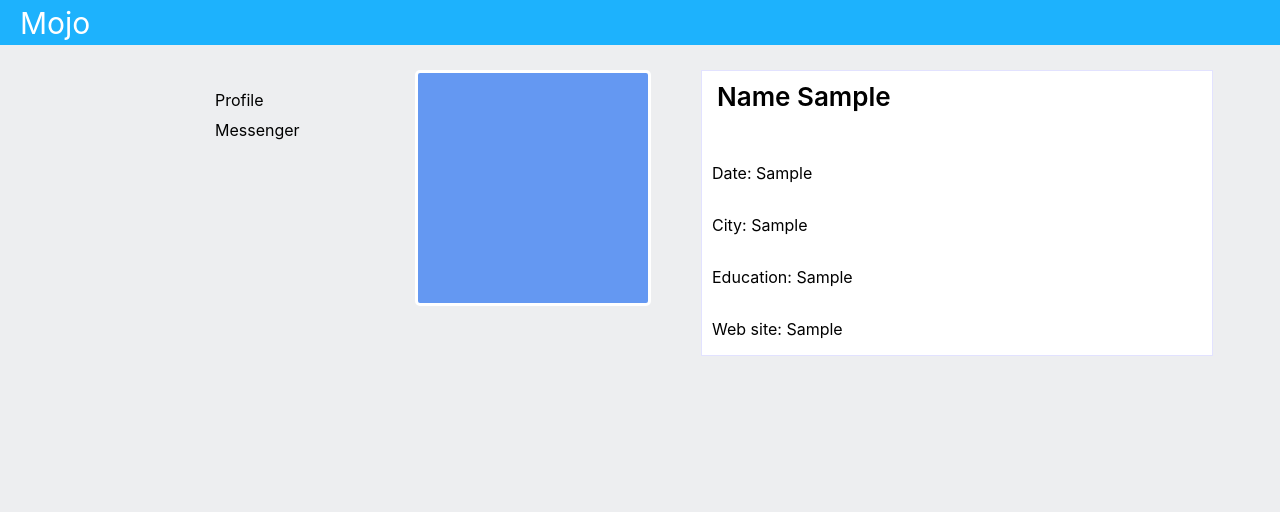
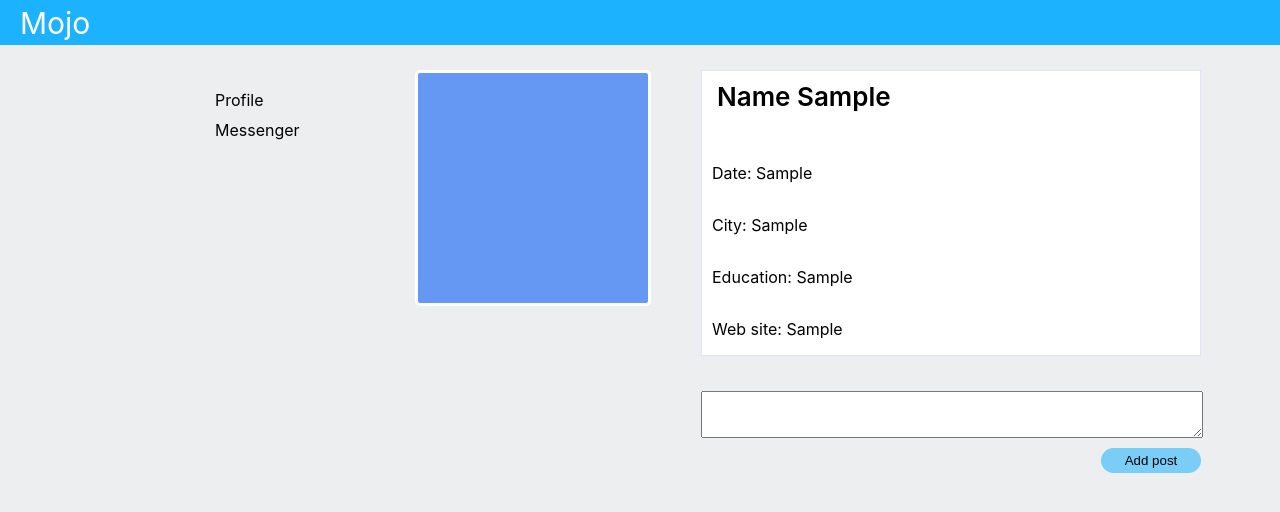
Before and after one commit to HerrWallace/social-network, a React (Create React App) app: page /profile in a window 1280 px wide. Shown: the top 512 px of the page. Built offline with nearby package versions, Linux system fonts and the light colour scheme.

Commit message:
feat: add ProfilePosts component

```diff
--- a/src/App.css
+++ b/src/App.css
@@ -1,6 +1,7 @@
 body {
   background-color: #edeef0;
 }
+
 .App {
   text-align: center;
   display: flex;
--- a/src/Components/MyProfile/MyProfile/MyProfile.module.css
+++ b/src/Components/MyProfile/MyProfile/MyProfile.module.css
@@ -6,5 +6,6 @@
   display: flex;
   flex-direction: column;
   margin: 25px 50px;
-  width: 500px;
+  max-width: 500px;
+  width: 100%;
 }
--- a/src/Components/MyProfile/MyProfile/MyProfile.tsx
+++ b/src/Components/MyProfile/MyProfile/MyProfile.tsx
@@ -1,3 +1,4 @@
+import { ProfilePosts } from '../ProfilePosts/ProfilePosts';
 import { ProfileImage } from '../ProfileImage/ProfileImage';
 import { ProfileInfo } from '../ProfileInfo/ProfileInfo';
 import styles from './MyProfile.module.css';
@@ -8,6 +9,7 @@ export const MyProfile = () => {
       <ProfileImage />
       <div className={styles.stream}>
         <ProfileInfo />
+        <ProfilePosts />
       </div>
     </div>
   );
--- a/src/Components/MyProfile/ProfileInfo/ProfileInfo.module.css
+++ b/src/Components/MyProfile/ProfileInfo/ProfileInfo.module.css
@@ -2,6 +2,8 @@
   display: block;
   border: solid 1px rgb(226, 226, 255);
   width: 500px;
+  max-width: 500px;
+  box-sizing: border-box;
   display: flex;
   flex-direction: column;
   align-items: flex-start;
--- /dev/null
+++ b/src/Components/MyProfile/ProfilePosts/ProfilePosts.module.css
@@ -0,0 +1,26 @@
+.textarea {
+  width: 100%;
+  height: 100%;
+  max-width: 500px;
+  min-width: 500px;
+  max-height: 45px;
+  min-height: 45px;
+  margin: 0;
+  padding: 0;
+}
+
+.button {
+  align-self: flex-end;
+  border-width: 0;
+  border-radius: 15px;
+  width: 100px;
+  margin-top: 10px;
+  padding: 5px;
+  background-color: rgb(122, 205, 247);
+  cursor: pointer;
+}
+
+.button:hover {
+  background-color: rgb(29, 178, 253);
+  transition: 0.3s;
+}
--- /dev/null
+++ b/src/Components/MyProfile/ProfilePosts/ProfilePosts.tsx
@@ -0,0 +1,10 @@
+import styles from './ProfilePosts.module.css'
+
+export const ProfilePosts = () => {
+  return (
+    <>
+    <textarea className={styles.textarea} />
+    <button className={styles.button}>Add post</button>
+    </>
+  );
+}
```
